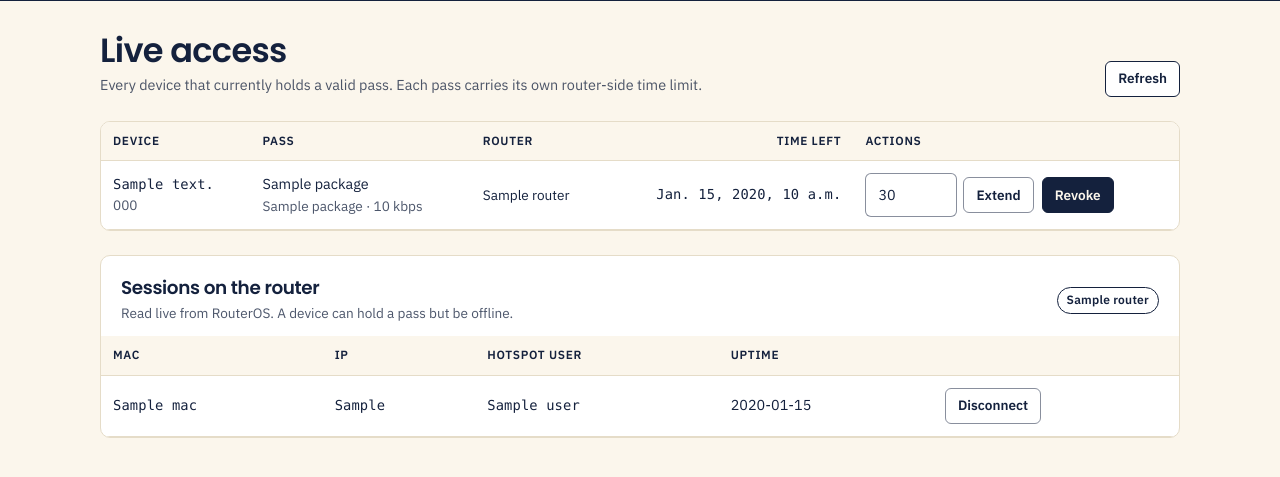
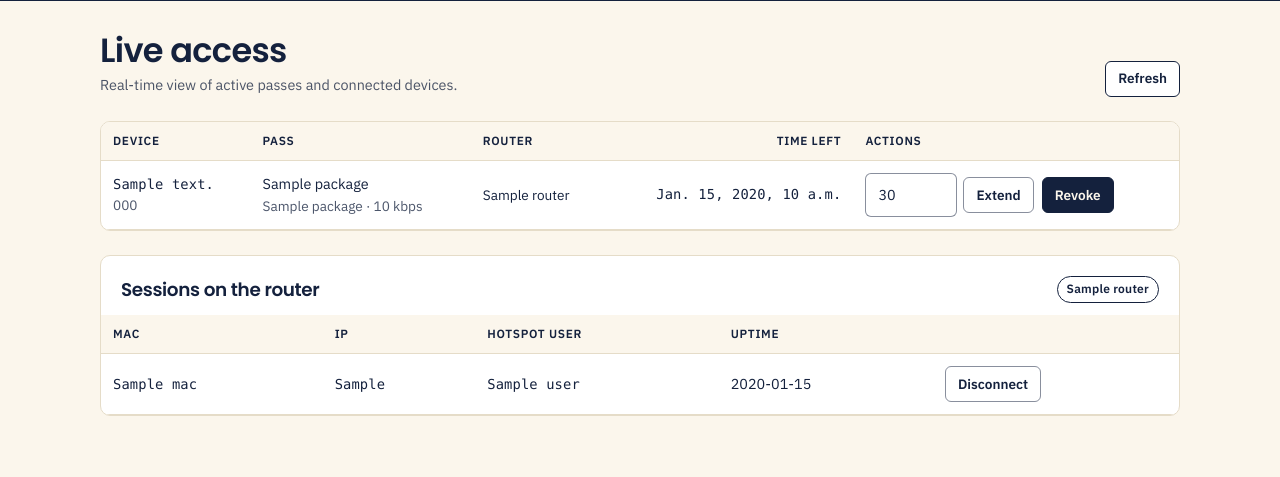
Before and after one commit to idesignwebdev/Pingota, a Django app: template templates/admin/live.html in a window 1280 px wide. Shown: the part 99-576 px from the top of the page. Run offline with Django 5.2, Linux system fonts and the light colour scheme; the template is opened without the code that fills it: most values are stand-ins (such as "Sample title", 1, 10 or a date in 2020).

Commit message:
Trim panel empty-state copy

```diff
--- a/templates/admin/live.html
+++ b/templates/admin/live.html
@@ -4,7 +4,7 @@
 <div class="page-head">
   <div>
     <h1>Live access</h1>
-    <p class="muted">Every device that currently holds a valid pass. Each pass carries its own router-side time limit.</p>
+    <p class="small muted">Real-time view of active passes and connected devices.</p>
   </div>
   <a class="btn btn--secondary btn--sm" href="{% url 'panel:live' %}">Refresh</a>
 </div>
@@ -56,7 +56,7 @@
   <div style="padding:20px">
     <div class="empty">
       <h3>No active packages</h3>
-      <p class="small" style="margin:0">When someone pays on the capture page, the device appears here within a second or two. If you expect traffic, check the event log for router errors.</p>
+      <p class="small muted">No device currently holds a valid pass.</p>
     </div>
   </div>
   {% endif %}
@@ -67,7 +67,6 @@
     <div class="row-between">
       <div>
         <h3 style="margin:0">Sessions on the router</h3>
-        <p class="small" style="margin:4px 0 0">Read live from RouterOS. A device can hold a pass but be offline.</p>
       </div>
       {% if router %}<span class="badge badge--info">{{ router.name }}</span>{% endif %}
     </div>
@@ -99,9 +98,12 @@
     </tbody>
   </table>
   {% else %}
-  <p class="small" style="padding:12px 20px 20px; margin:0">
-    {% if router %}The router reported no logged-in sessions.{% else %}No router configured yet. <a href="{% url 'panel:network' %}">Add one in Network</a>.{% endif %}
-  </p>
+  <div style="padding:20px">
+    <div class="empty">
+      <h3>No active sessions</h3>
+      <p class="small muted">No devices are currently connected to the router.</p>
+    </div>
+  </div>
   {% endif %}
 </div>
 {% endblock %}
--- a/templates/admin/overview.html
+++ b/templates/admin/overview.html
@@ -46,7 +46,7 @@
           <span>{{ package.count }} sold, {{ isp.currency }} {{ package.total|floatformat:"0g" }}</span>
         </div>
       {% empty %}
-        <p class="small" style="margin:0">No sales in the last 24 hours. Passes appear here as soon as one is paid.</p>
+        <p class="small" style="margin:0">No sales in the last 24 hours.</p>
       {% endfor %}
     </div>
   </div>
@@ -96,7 +96,7 @@
     {% else %}
       <div class="empty">
         <h3>No payments yet</h3>
-        <p class="small" style="margin:0">When a guest pays on the capture page, the payment appears here with its reference and status.</p>
+        <p class="small" style="margin:0">Payments will appear here once they are received.</p>
       </div>
     {% endif %}
   </div>
--- a/templates/admin/revenue.html
+++ b/templates/admin/revenue.html
@@ -70,7 +70,7 @@
   <div style="padding:20px">
     <div class="empty">
       <h3>No payments in the last 30 days</h3>
-      <p class="small" style="margin:0">Share the capture page link and the first pass will appear here as soon as it is attempted.</p>
+      <p class="small" style="margin:0">Sales will appear here once they are received.</p>
     </div>
   </div>
   {% endif %}
```
